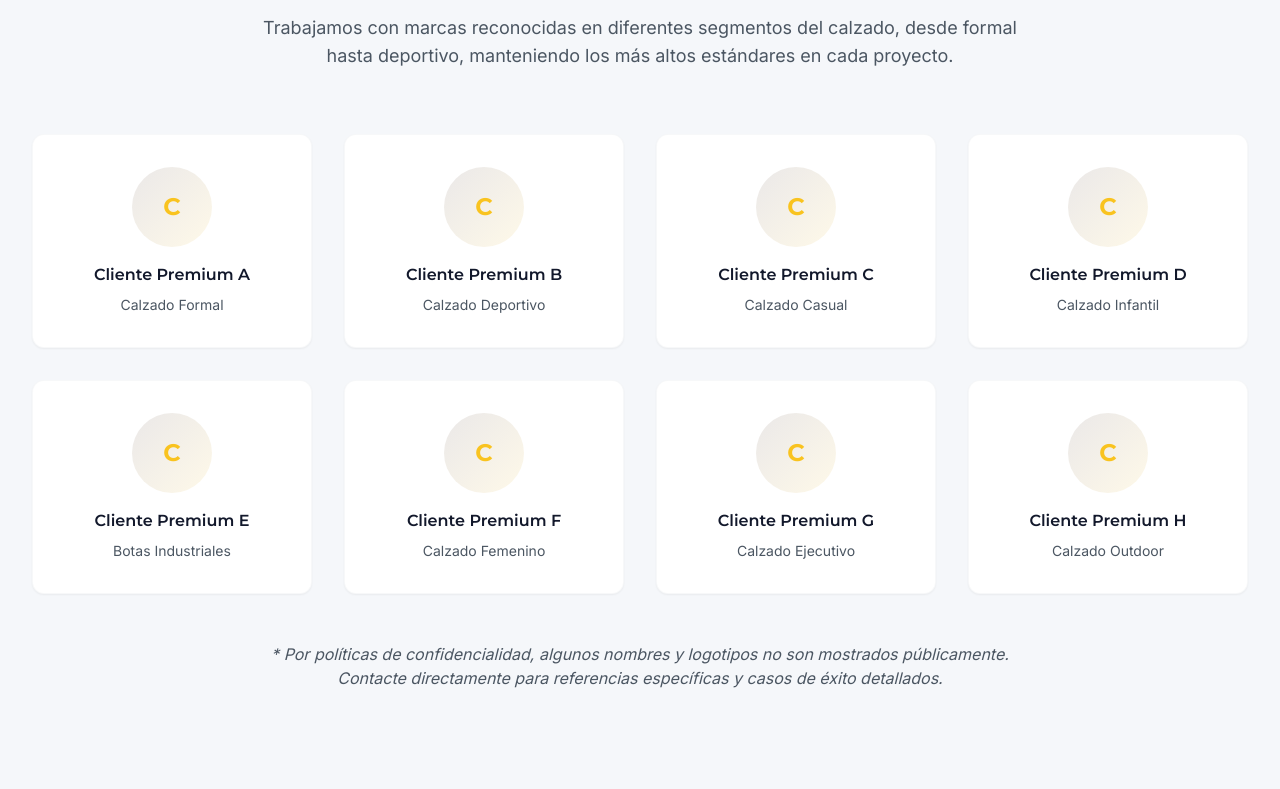
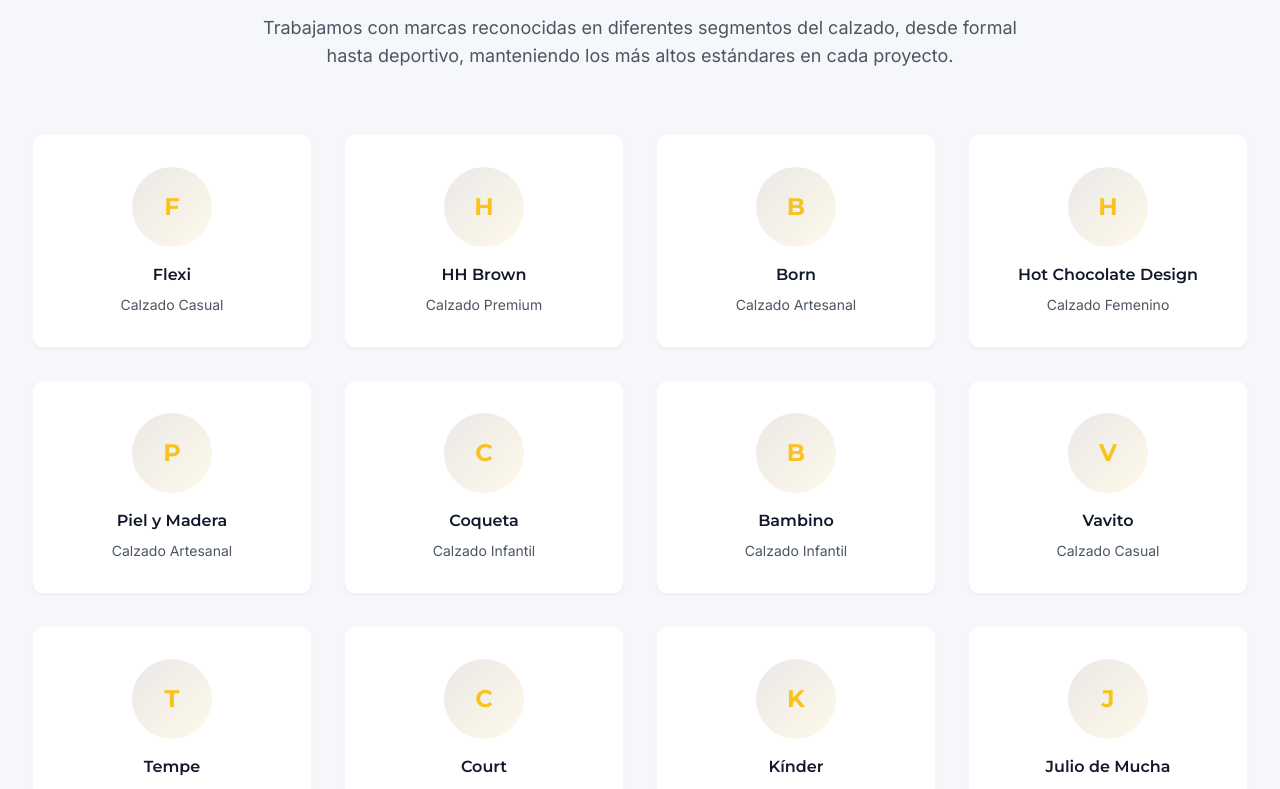
Before and after one commit to magnomarketing/proshoe-pro, a React (Vite) app: page /clientes in a window 1280 px wide. Shown: the part 663-1452 px from the top of the page. Built offline with nearby package versions, Linux system fonts and the light colour scheme.

Commit message:
Actualizar sección de clientes
Añadir lista de clientes a la sección de clientes, mostrando solo el texto para algunos de ellos.

```diff
--- a/src/pages/Clientes.tsx
+++ b/src/pages/Clientes.tsx
@@ -27,14 +27,22 @@ const testimonials = [
 ];
 
 const clientLogos = [
-  { name: 'Cliente Premium A', category: 'Calzado Formal' },
-  { name: 'Cliente Premium B', category: 'Calzado Deportivo' },
-  { name: 'Cliente Premium C', category: 'Calzado Casual' },
-  { name: 'Cliente Premium D', category: 'Calzado Infantil' },
-  { name: 'Cliente Premium E', category: 'Botas Industriales' },
-  { name: 'Cliente Premium F', category: 'Calzado Femenino' },
-  { name: 'Cliente Premium G', category: 'Calzado Ejecutivo' },
-  { name: 'Cliente Premium H', category: 'Calzado Outdoor' }
+  { name: 'Flexi', category: 'Calzado Casual' },
+  { name: 'HH Brown', category: 'Calzado Premium' },
+  { name: 'Born', category: 'Calzado Artesanal' },
+  { name: 'Hot Chocolate Design', category: 'Calzado Femenino' },
+  { name: 'Piel y Madera', category: 'Calzado Artesanal' },
+  { name: 'Coqueta', category: 'Calzado Infantil' },
+  { name: 'Bambino', category: 'Calzado Infantil' },
+  { name: 'Vavito', category: 'Calzado Casual' },
+  { name: 'Tempe', category: 'Calzado Deportivo' },
+  { name: 'Court', category: 'Calzado Deportivo' },
+  { name: 'Kínder', category: 'Calzado Infantil' },
+  { name: 'Julio de Mucha', category: 'Calzado Formal' },
+  { name: 'Comando', category: 'Calzado Industrial' },
+  { name: 'Olukay', category: 'Calzado Casual' },
+  { name: 'Carlo Rossetti', category: 'Calzado Ejecutivo' },
+  { name: 'My Mayu', category: 'Calzado Femenino' }
 ];
 
 const achievements = [
```
